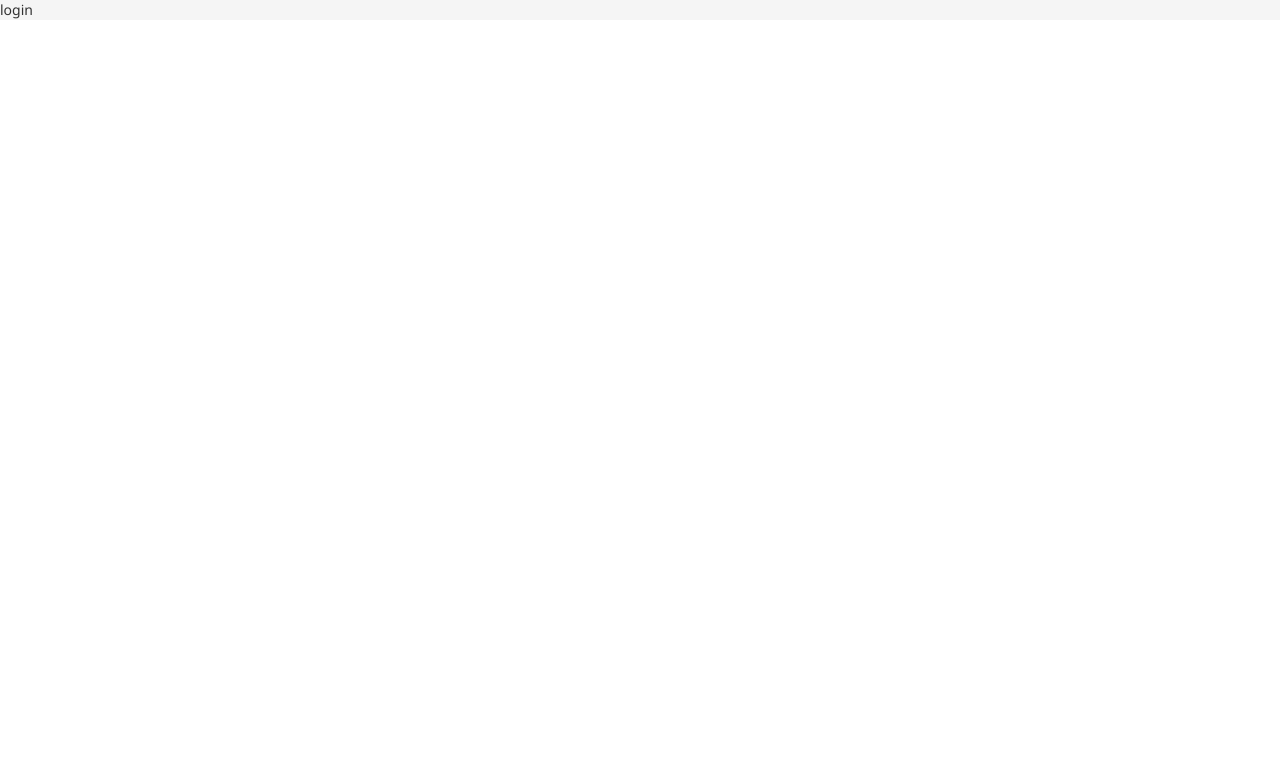
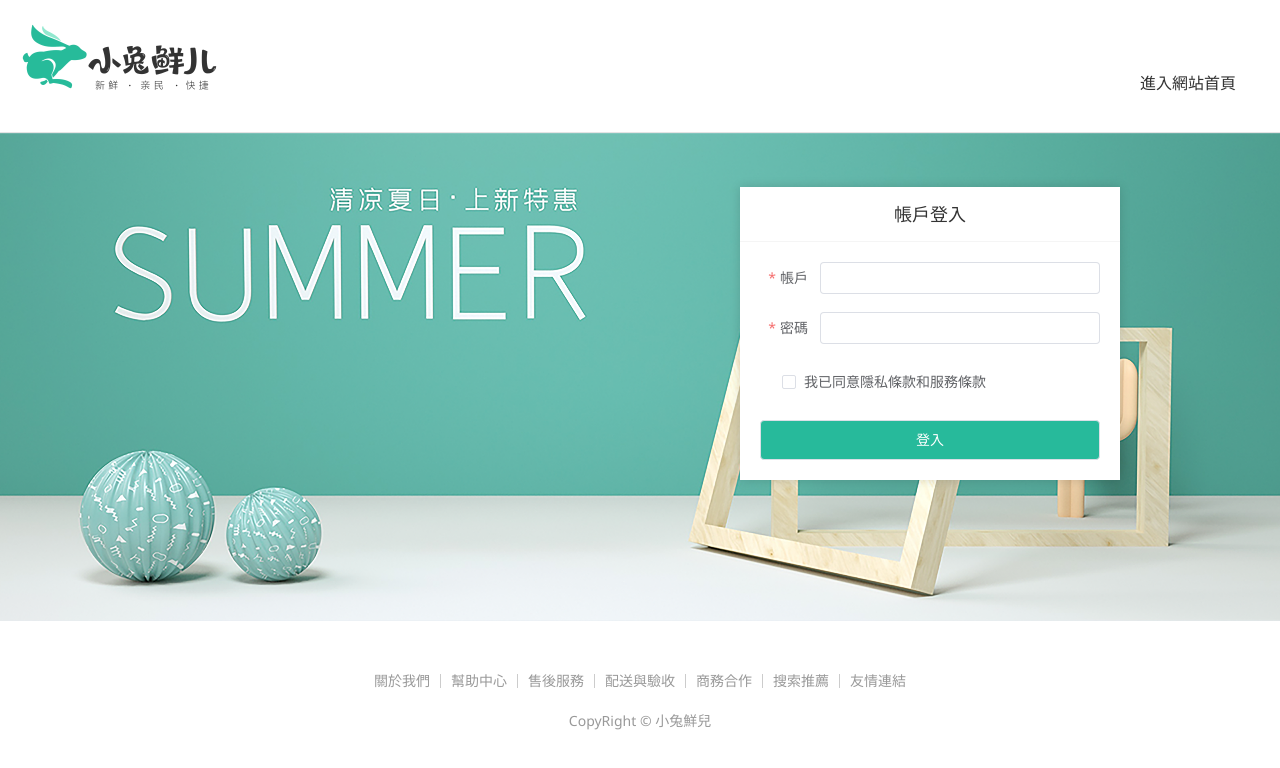
Before and after one commit to AyizWang/Shopping-Website-Project, a Vue app: page /login in a window 1280 px wide. Shown: the top 768 px of the page. Built offline with nearby package versions, Linux system fonts and the light colour scheme; a small style sheet from the web is missing.

Commit message:
表單校驗

```diff
--- a/src/views/Layout/components/LayoutNav.vue
+++ b/src/views/Layout/components/LayoutNav.vue
@@ -6,7 +6,7 @@
     <nav class="app-topnav">
         <div class="container">
             <ul>
-                <template v-if="true">
+                <template v-if="false">
                     <li><a href="javascript:;"><i class=" iconfont icon-user"></i>周杰倫</a></li>
                     <li>
                         <el-popconfirm title="確認退出嗎?" confirm-button-text="確認" cancel-button-text="取消">
@@ -19,7 +19,7 @@
                     <li><a href="javascript:;">會員中心</a></li>
                 </template>
                 <template v-else>
-                    <li><a href="javascript:;">請先登錄</a></li>
+                    <li><a href="javascript:;" @click="$router.push('/login')">請先登錄</a></li>
                     <li><a href="javascript:;">幫助中心</a></li>
                     <li><a href="javascript:;">關於我們</a></li>
                 </template>
--- a/src/views/Login/index.vue
+++ b/src/views/Login/index.vue
@@ -1,3 +1,304 @@
+<script setup>
+import { ref } from 'vue'
+//帳號名+密碼
+const form = ref({
+  account: '',
+  password: ''
+})
+const rules = {
+  account: [
+    { required: true, message: '帳戶名不能為空', trigger: 'blur' }
+  ],
+  password: [
+    { required: true, message: '密碼不能為空', trigger: 'blur' },
+    { min: 6, max: 14, message: '長度應為6-14個字符', trigger: 'blur' }
+  ]
+}
+</script>
+
+
 <template>
-    <div>login</div>
+  <div>
+    <header class="login-header">
+      <div class="container m-top-20">
+        <h1 class="logo">
+          <RouterLink to="/">小兔鮮</RouterLink>
+        </h1>
+        <RouterLink class="entry" to="/">
+          進入網站首頁
+          <i class="iconfont icon-angle-right"></i>
+          <i class="iconfont icon-angle-right"></i>
+        </RouterLink>
+      </div>
+    </header>
+
+    <section class="login-section">
+      <div class="wrapper">
+        <nav>
+          <a href="javascript:;">帳戶登入</a>
+        </nav>
+        <div class="account-box">
+          <div class="form">
+            <el-form :model="form" :rules="rules" label-position="right" label-width="60px" status-icon>
+              <el-form-item prop="account" label="帳戶">
+                <el-input v-model="form.account"/>
+              </el-form-item>
+              <el-form-item prop="password" label="密碼">
+                <el-input v-model="form.password"/>
+              </el-form-item>
+              <el-form-item label-width="22px">
+                <el-checkbox size="large">
+                  我已同意隱私條款和服務條款
+                </el-checkbox>
+              </el-form-item>
+              <el-button size="large" class="subBtn">登入</el-button>
+            </el-form>
+          </div>
+        </div>
+      </div>
+    </section>
+
+    <footer class="login-footer">
+      <div class="container">
+        <p>
+          <a href="javascript:;">關於我們</a>
+          <a href="javascript:;">幫助中心</a>
+          <a href="javascript:;">售後服務</a>
+          <a href="javascript:;">配送與驗收</a>
+          <a href="javascript:;">商務合作</a>
+          <a href="javascript:;">搜索推薦</a>
+          <a href="javascript:;">友情連結</a>
+        </p>
+        <p>CopyRight &copy; 小兔鮮兒</p>
+      </div>
+    </footer>
+  </div>
 </template>
+
+<style scoped lang='scss'>
+.login-header {
+  background: #fff;
+  border-bottom: 1px solid #e4e4e4;
+
+  .container {
+    display: flex;
+    align-items: flex-end;
+    justify-content: space-between;
+  }
+
+  .logo {
+    width: 200px;
+
+    a {
+      display: block;
+      height: 132px;
+      width: 100%;
+      text-indent: -9999px;
+      background: url("@/assets/images/logo.png") no-repeat center 18px / contain;
+    }
+  }
+
+  .sub {
+    flex: 1;
+    font-size: 24px;
+    font-weight: normal;
+    margin-bottom: 38px;
+    margin-left: 20px;
+    color: #666;
+  }
+
+  .entry {
+    width: 120px;
+    margin-bottom: 38px;
+    font-size: 16px;
+
+    i {
+      font-size: 14px;
+      color: $xtxColor;
+      letter-spacing: -5px;
+    }
+  }
+}
+
+.login-section {
+  background: url('@/assets/images/login-bg.png') no-repeat center / cover;
+  height: 488px;
+  position: relative;
+
+  .wrapper {
+    width: 380px;
+    background: #fff;
+    position: absolute;
+    left: 50%;
+    top: 54px;
+    transform: translate3d(100px, 0, 0);
+    box-shadow: 0 0 10px rgba(0, 0, 0, 0.15);
+
+    nav {
+      font-size: 14px;
+      height: 55px;
+      margin-bottom: 20px;
+      border-bottom: 1px solid #f5f5f5;
+      display: flex;
+      padding: 0 40px;
+      text-align: right;
+      align-items: center;
+
+      a {
+        flex: 1;
+        line-height: 1;
+        display: inline-block;
+        font-size: 18px;
+        position: relative;
+        text-align: center;
+      }
+    }
+  }
+}
+
+.login-footer {
+  padding: 30px 0 50px;
+  background: #fff;
+
+  p {
+    text-align: center;
+    color: #999;
+    padding-top: 20px;
+
+    a {
+      line-height: 1;
+      padding: 0 10px;
+      color: #999;
+      display: inline-block;
+
+      ~a {
+        border-left: 1px solid #ccc;
+      }
+    }
+  }
+}
+
+.account-box {
+  .toggle {
+    padding: 15px 40px;
+    text-align: right;
+
+    a {
+      color: $xtxColor;
+
+      i {
+        font-size: 14px;
+      }
+    }
+  }
+
+  .form {
+    padding: 0 20px 20px 20px;
+
+    &-item {
+      margin-bottom: 28px;
+
+      .input {
+        position: relative;
+        height: 36px;
+
+        >i {
+          width: 34px;
+          height: 34px;
+          background: #cfcdcd;
+          color: #fff;
+          position: absolute;
+          left: 1px;
+          top: 1px;
+          text-align: center;
+          line-height: 34px;
+          font-size: 18px;
+        }
+
+        input {
+          padding-left: 44px;
+          border: 1px solid #cfcdcd;
+          height: 36px;
+          line-height: 36px;
+          width: 100%;
+
+          &.error {
+            border-color: $priceColor;
+          }
+
+          &.active,
+          &:focus {
+            border-color: $xtxColor;
+          }
+        }
+
+        .code {
+          position: absolute;
+          right: 1px;
+          top: 1px;
+          text-align: center;
+          line-height: 34px;
+          font-size: 14px;
+          background: #f5f5f5;
+          color: #666;
+          width: 90px;
+          height: 34px;
+          cursor: pointer;
+        }
+      }
+
+      >.error {
+        position: absolute;
+        font-size: 12px;
+        line-height: 28px;
+        color: $priceColor;
+
+        i {
+          font-size: 14px;
+          margin-right: 2px;
+        }
+      }
+    }
+
+    .agree {
+      a {
+        color: #069;
+      }
+    }
+
+    .btn {
+      display: block;
+      width: 100%;
+      height: 40px;
+      color: #fff;
+      text-align: center;
+      line-height: 40px;
+      background: $xtxColor;
+
+      &.disabled {
+        background: #cfcdcd;
+      }
+    }
+  }
+
+  .action {
+    padding: 20px 40px;
+    display: flex;
+    justify-content: space-between;
+    align-items: center;
+
+    .url {
+      a {
+        color: #999;
+        margin-left: 10px;
+      }
+    }
+  }
+}
+
+.subBtn {
+  background: $xtxColor;
+  width: 100%;
+  color: #fff;
+}
+</style>
```
